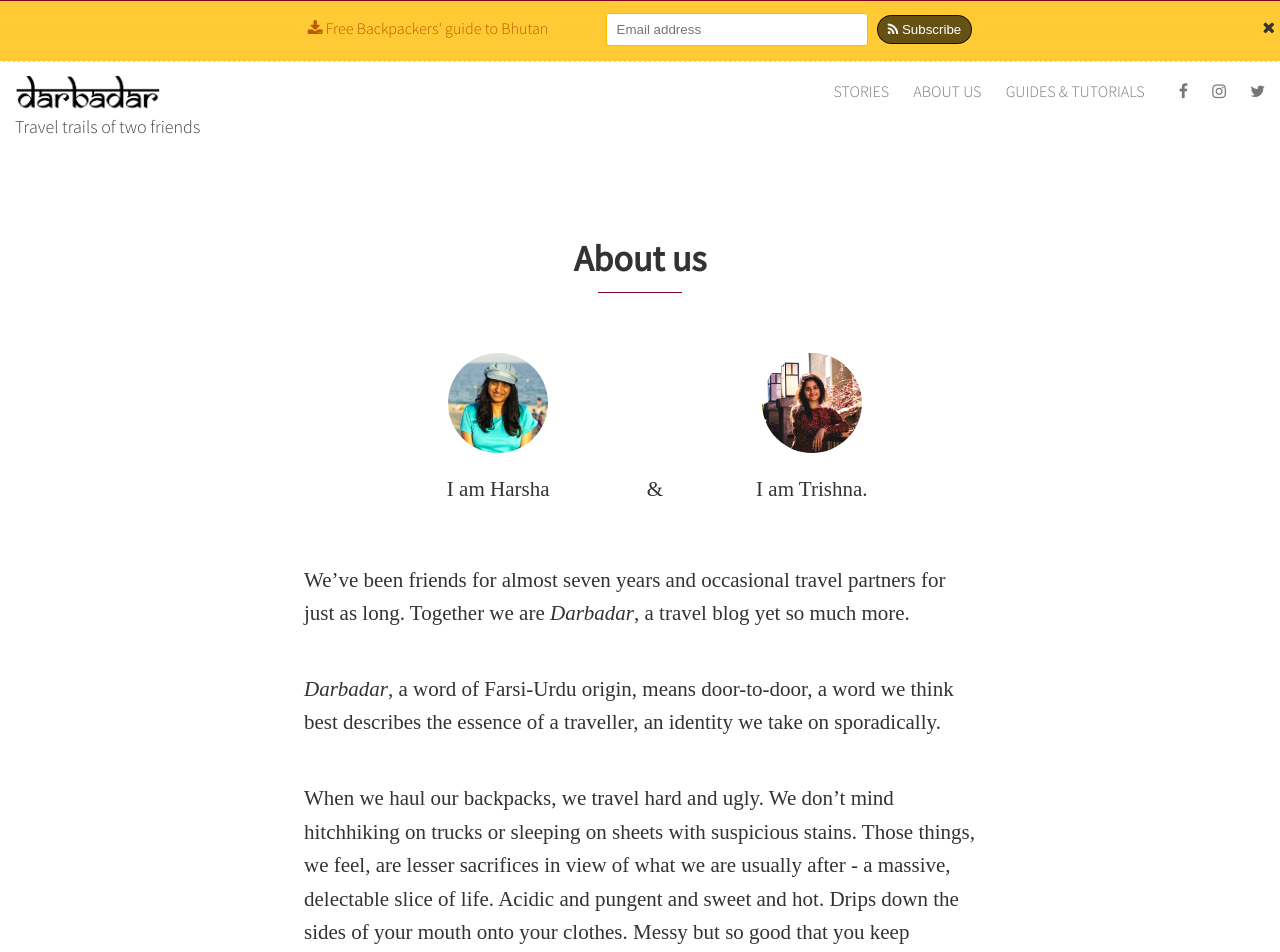
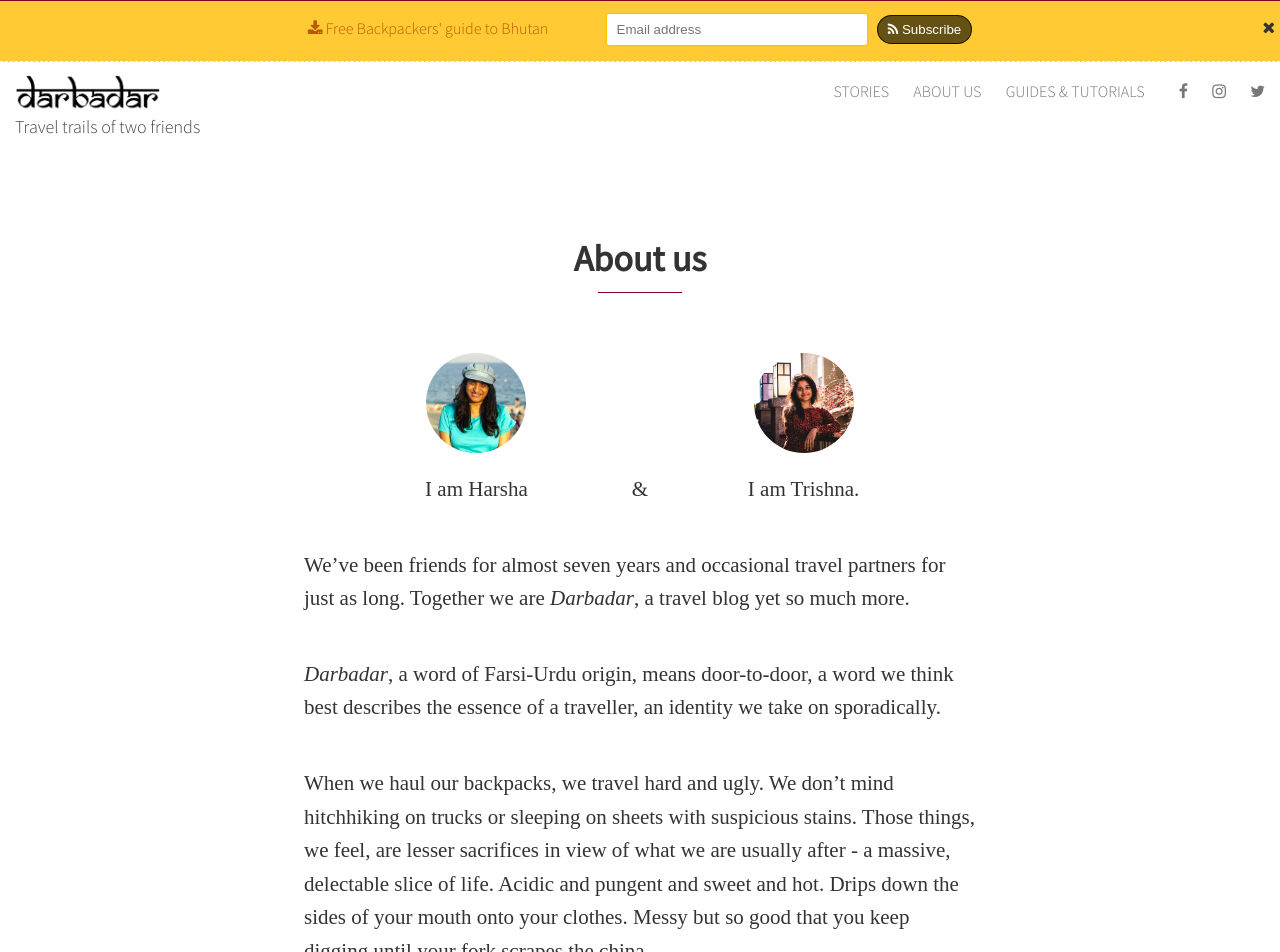
Before and after one commit to harshac/darbadar, a Jekyll site: the page built from about.md, in a window 1280 px wide. Shown: the top 952 px of the page. Built offline with Jekyll 4.4.1, drawn with Linux system fonts in a browser that asks for light colours; nearby versions of some CDN libraries; some web fonts are replaced.

Commit message:
Fixes style

```diff
--- a/_includes/about-us.html
+++ b/_includes/about-us.html
@@ -44,5 +44,3 @@
         </article>
     </section>
 </div>
-
-<img src="/assets/images/film-roll.jpg" alt="series-of-image-of-trishna-and-harsha-having-fun"/>
--- a/_sass/_about.scss
+++ b/_sass/_about.scss
@@ -1,6 +1,7 @@
 .crew-container {
   text-align: center;
   list-style-type: none;
+  margin: 0;
 
   .connector {
     display: inline-block;
```
